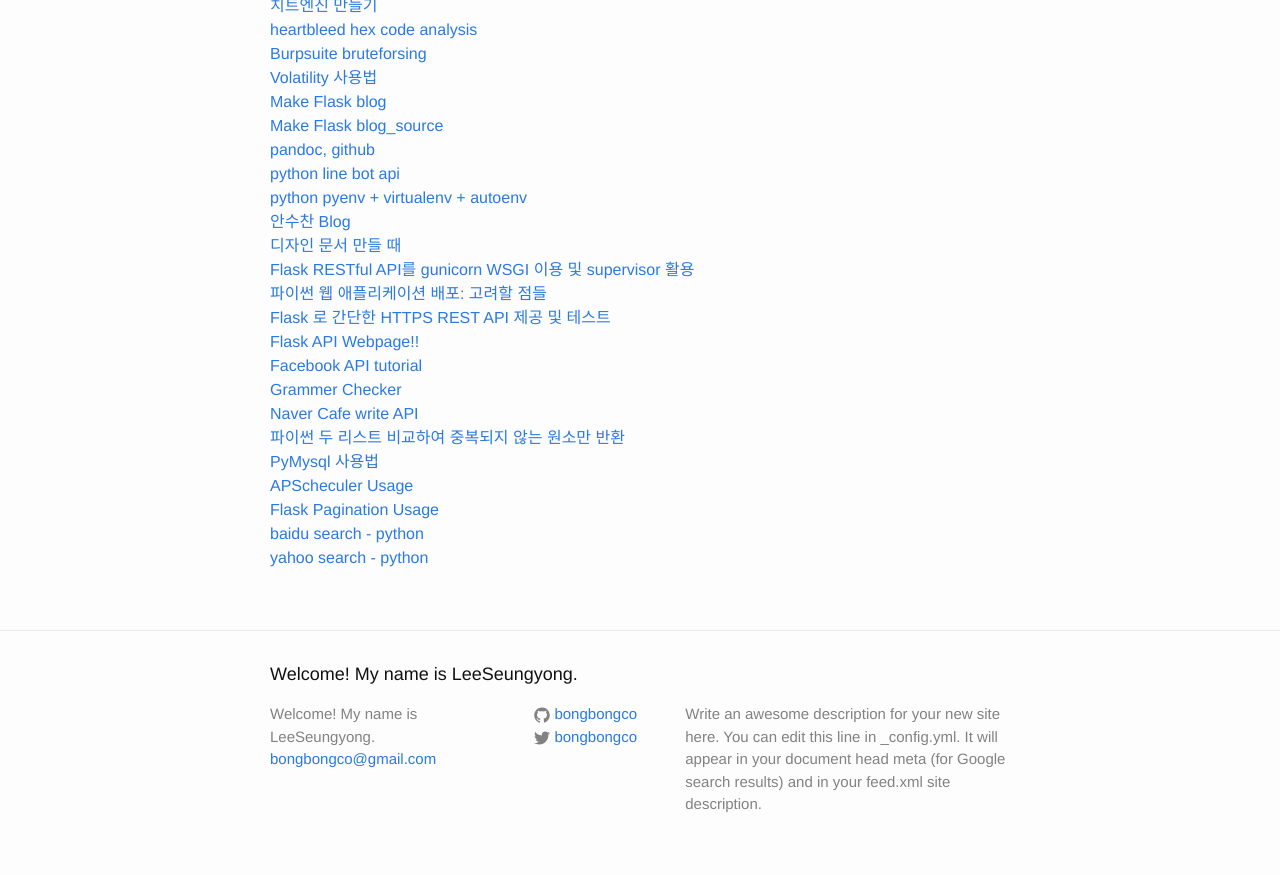
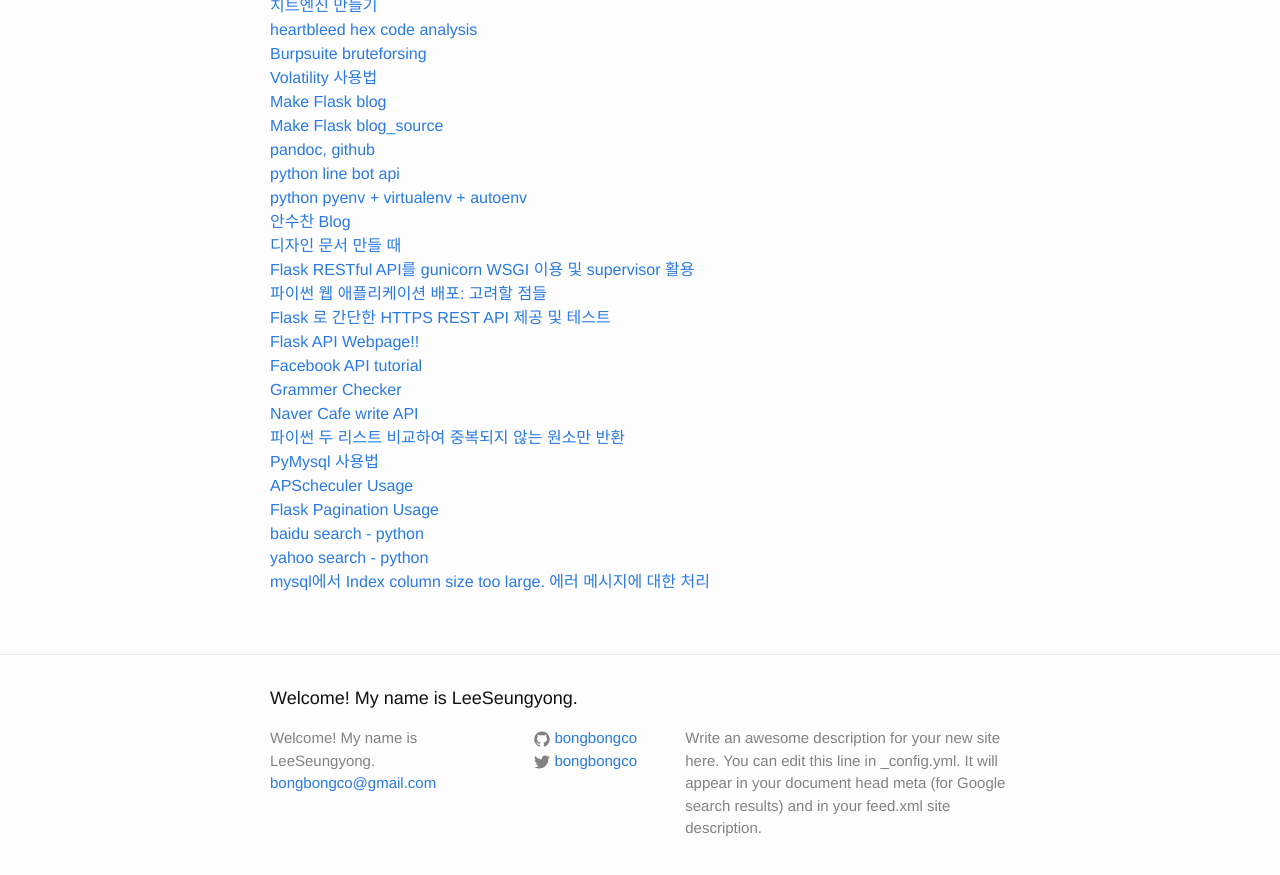
Before and after one commit to LktProgrammer/bongbongco.github.io, a Jekyll site: the page built from _posts/2016-07-22-Website-List.markdown, in a window 1280 px wide and 900 px high, scrolled down 1598 px. Shown: the top 875 px of the window. Built offline with Jekyll 4.4.1, drawn with Linux system fonts in a browser that asks for light colours.

Commit message:
Update 2016-07-22-Website-List.markdown

```diff
--- a/_posts/2016-07-22-Website-List.markdown
+++ b/_posts/2016-07-22-Website-List.markdown
@@ -85,3 +85,4 @@ title: 참고할 웹 사이트들.
 [Flask Pagination Usage](https://pythonhosted.org/Flask-paginate/)
 [baidu search - python](http://xi4okv.lofter.com/post/177108_244b3f0)
 [yahoo search - python](https://github.com/drneox/yahoo/)
+[mysql에서 Index column size too large. 에러 메시지에 대한 처리](http://www.popit.kr/mysql-index-column-size-too-large-error/)
```
